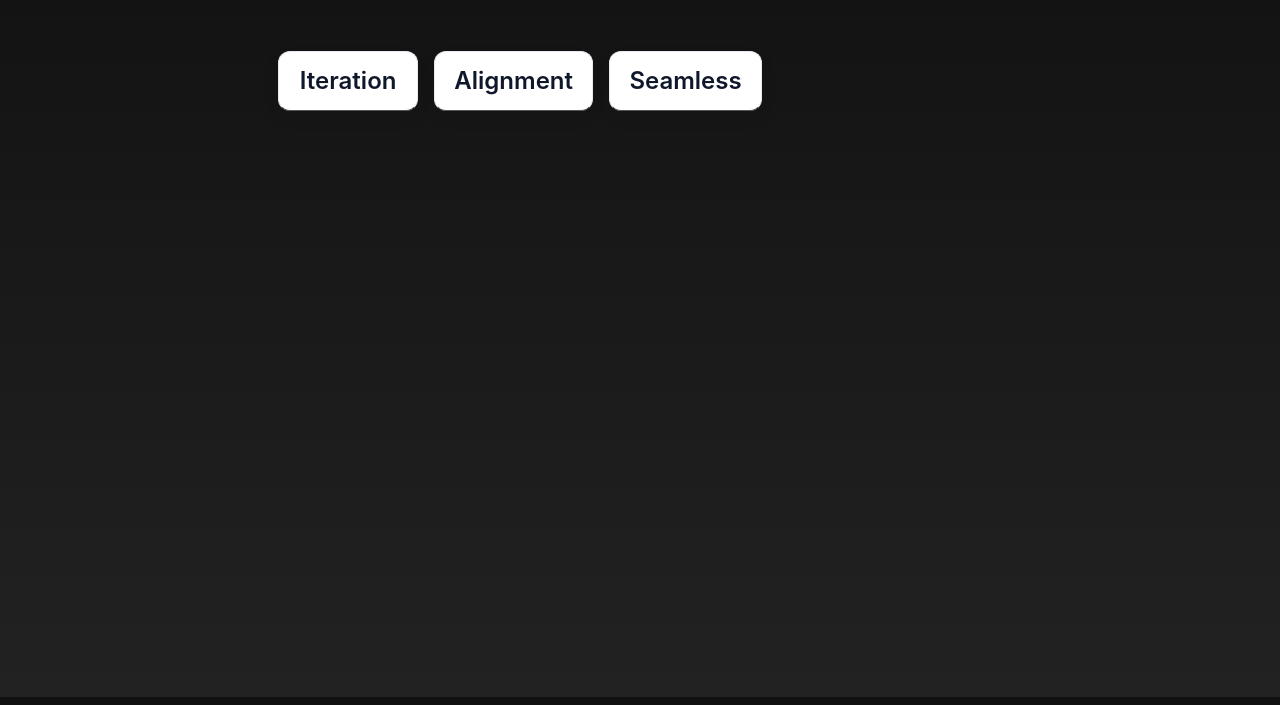
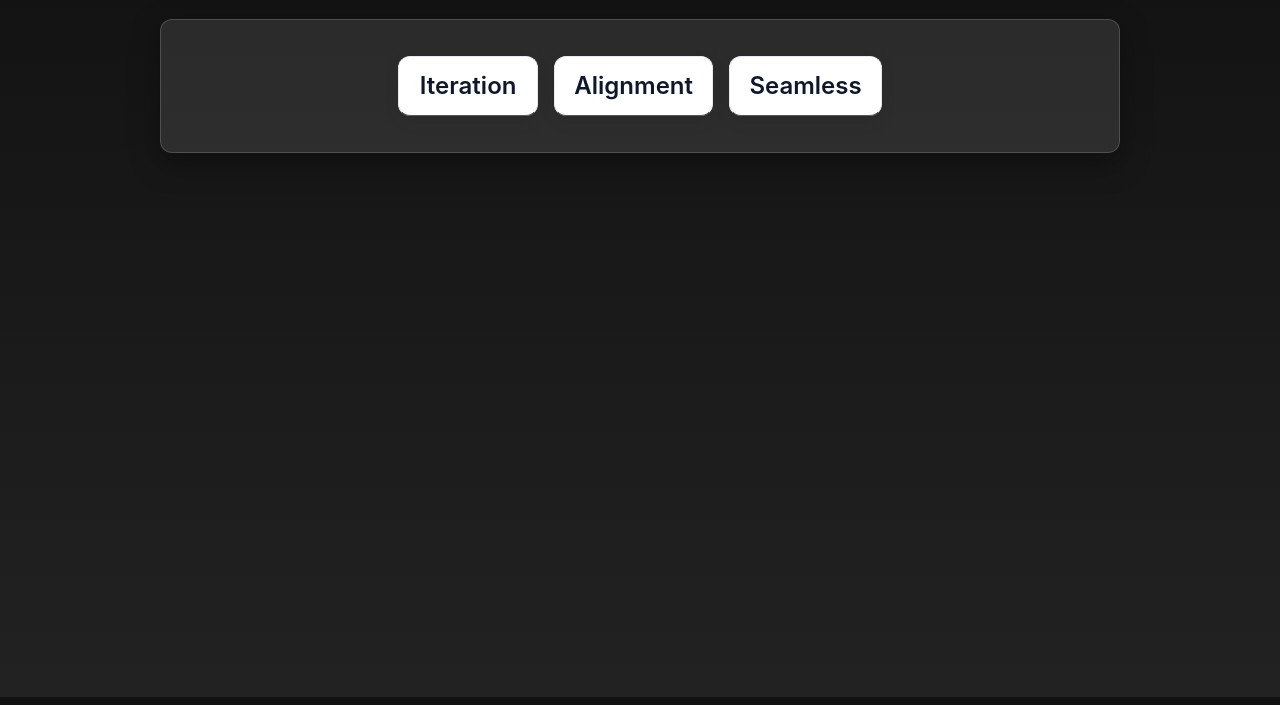
Before and after one commit to adam-werner/buzzwords-to-go, a website with bundled scripts: page index.html in a window 1280 px wide. Shown: the part 103-808 px from the top of the page. Built offline with nearby package versions, Linux system fonts and the light colour scheme.

Commit message:
Enhance styling of buzzword container for improved layout and visual appeal

```diff
--- a/style.css
+++ b/style.css
@@ -17,9 +17,14 @@ header h1{font-size: 2rem;
   gap:1rem;
   flex-wrap:wrap;
   justify-content:center;
-  padding:1rem;
+  margin: 0 auto;
+  padding:1.25rem;
   max-width:960px;
-  width:94%
+  width:94%;
+  background: rgba(255, 255, 255, 0.10);
+  border: 1px solid rgba(255, 255, 255, 0.16);
+  border-radius: 12px;
+  box-shadow: 0 10px 30px rgba(0, 0, 0, 0.35)
 }
 .buzzword{
   background:#ffffff;
```
